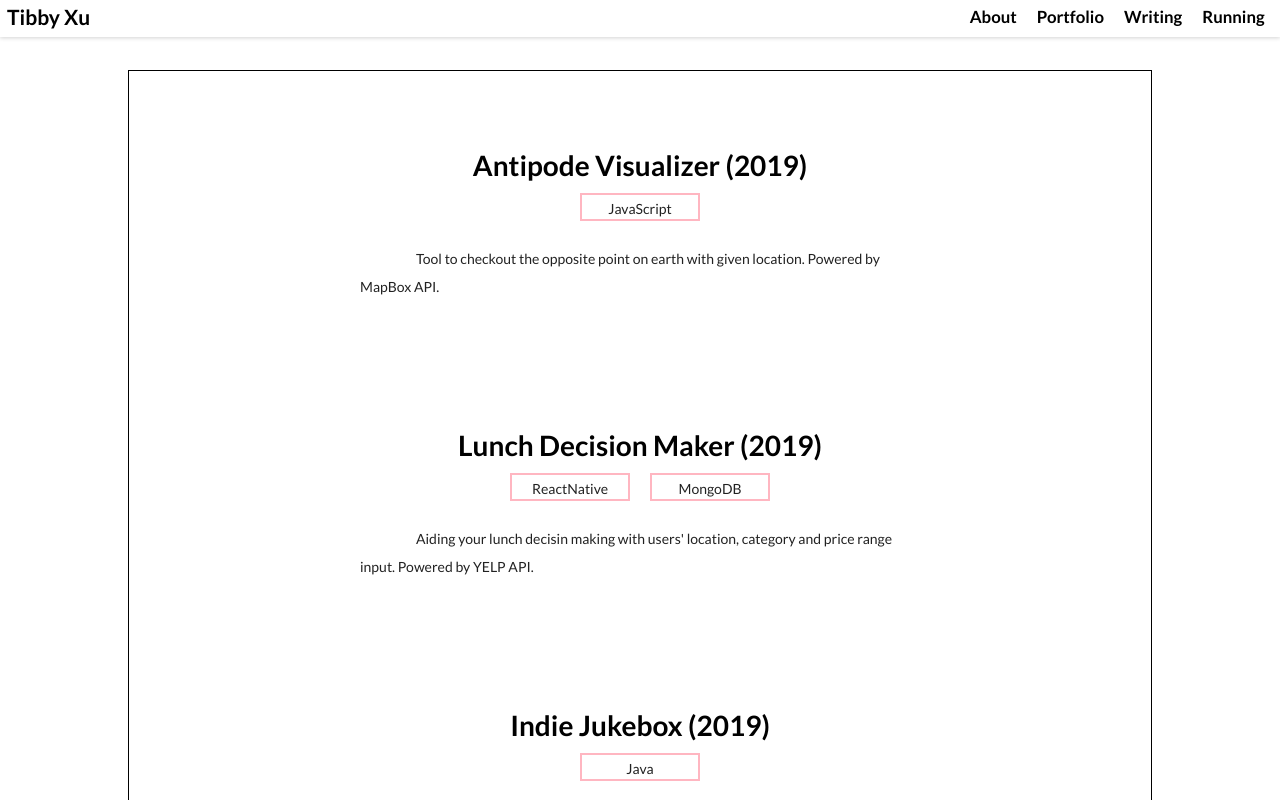
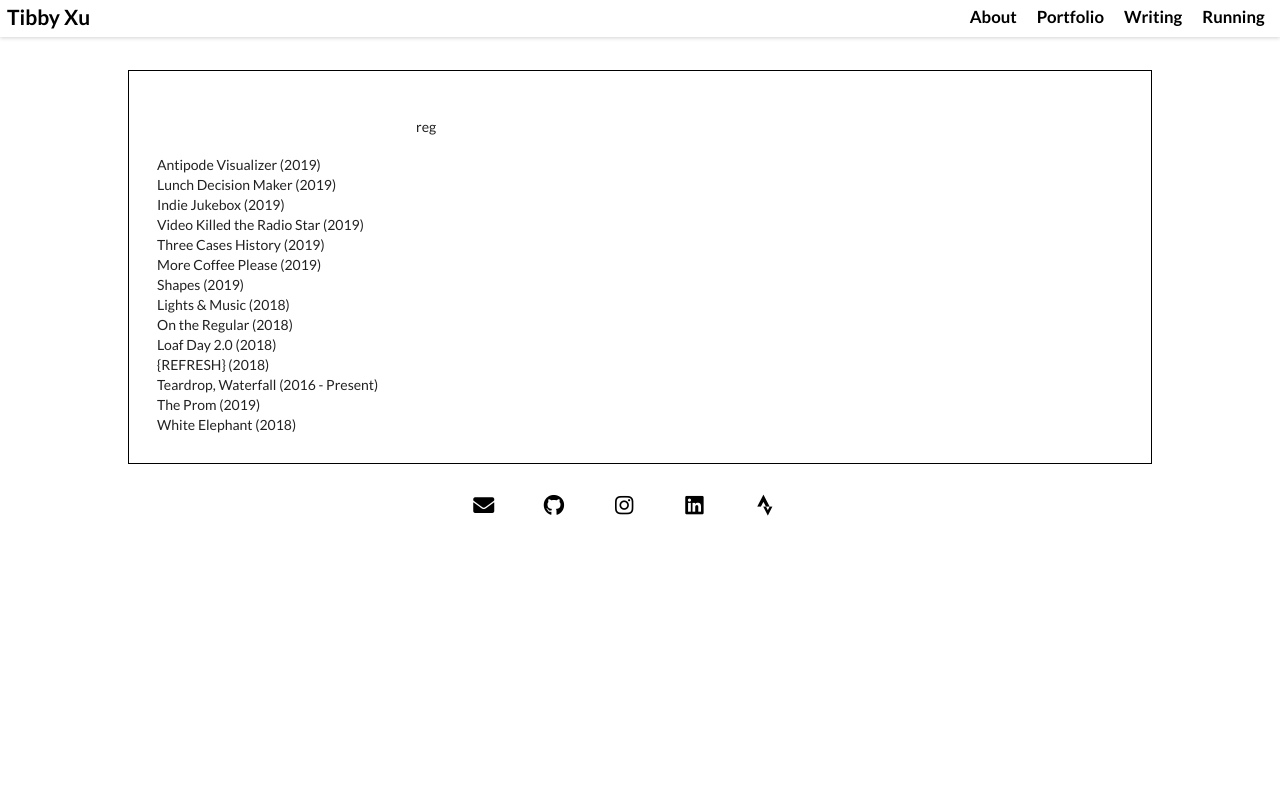
Before and after one commit to fallwall/she-run-freely, a React (Create React App) app: page /#/codes in a window 1280 px wide. Shown: the top 800 px of the page. Built offline with nearby package versions, Linux system fonts and the light colour scheme.

Commit message:
better view

```diff
--- a/src/App.css
+++ b/src/App.css
@@ -136,6 +136,13 @@ margin: 1em 15%;
   margin: 0 2em;
 }
 
+.code-wrapper {
+  display:none;
+}
+.code-wrapper-full {
+  display:block;
+}
+
 @media screen and (max-width: 1260px) {
   .mini-portfolio-grid {
     display: grid;
@@ -143,9 +150,21 @@ margin: 1em 15%;
     grid-template-rows: repeat(6, auto);
     grid-gap: 5px;
   }
+  .code-wrapper {
+    display:none;
+  }
+  .code-wrapper-full {
+    display:block;
+  }
 }
 
 @media screen and (max-width: 640px) {
+  .code-wrapper-full {
+    display:none;
+  }
+  .code-wrapper {
+    display:block;
+  }
   .page-frame {
     width: 100%;
   }
--- a/src/components/CodeEntry.jsx
+++ b/src/components/CodeEntry.jsx
@@ -5,7 +5,7 @@ export default function CodeEntry({ children }) {
   return (
     <div className="code-entry">
       <Link to={`/codesthis/${parseInt(children.id)}`}><h1 className="code-entry-title">{children.title} ({children.year})</h1></Link>
-      <div className="code-entry-medium">{children.medium.map(i => <div className="medium-stack">{i}</div>)}</div>
+      <div className="code-entry-medium">{children.medium.map(i => <div key={i} className="medium-stack">{i}</div>)}</div>
       <p className="code-entry-tagline">{children.tagline}</p>
     </div>
   )
--- /dev/null
+++ b/src/components/PortfolioMobile.jsx
@@ -0,0 +1,13 @@
+import React from 'react';
+import CodeEntry from '../components/CodeEntry';
+import data from '../data/coding_data.json';
+
+const PortfolioMobile = () => {
+  return (
+    <div className="code-wrapper">
+      {data.entries.map(i => <CodeEntry key={i.id} id={i.id}>{i}</CodeEntry>)}
+    </div>
+  )
+}
+
+export default PortfolioMobile;
--- /dev/null
+++ b/src/components/PortfolioReg.jsx
@@ -0,0 +1,39 @@
+import React, { Component } from 'react';
+import PortfolioRegList from './PortfolioRegList';
+import PortfolioRegFrame from './PortfolioRegFrame';
+import data from '../data/coding_data.json';
+
+export default class PortfolioReg extends Component {
+  constructor() {
+    super();
+    this.state = {
+      entries: null,
+      entry: null
+    }
+  }
+
+  componentDidMount = () => {
+    this.setState({
+      entries: data.entries
+    })
+  }
+
+  selectEntry = (id) => {
+    this.setState({
+      entry: data.entries.filter(i => i.id === parseInt(id))
+    })
+  }
+
+  render() {
+    return (
+      <div className="code-wrapper-full">
+        <p>reg</p>
+        <PortfolioRegList
+          entries={this.state.entries}
+          select={this.selectEntry}
+        />
+        <PortfolioRegFrame />
+      </div>
+    )
+  }
+}
--- /dev/null
+++ b/src/components/PortfolioRegFrame.jsx
@@ -0,0 +1,9 @@
+import React from 'react';
+
+export default function PortfolioRegFrame(props) {
+  return (
+    <div className="portfolio-reg-frame">
+      {props.entry && props.entry.imgs.map(i => <img src={i} alt="cover" />)}
+    </div>
+  )
+}
--- /dev/null
+++ b/src/components/PortfolioRegList.jsx
@@ -0,0 +1,16 @@
+import React from 'react';
+
+export default function PortfolioRegList(props) {
+  return (
+    <div className="portfolio-reg-list">
+      {props.entries && props.entries.map(i => <div
+        key={i.id}
+        name={i.id}
+        onClick={(ev) => { ev.preventDefault(); props.select(i.id); }}
+        className="portfolio-reg-list-each"
+      >
+        {i.title} ({i.year})
+      </div>)}
+    </div>
+  )
+}
--- a/src/data/coding_data.json
+++ b/src/data/coding_data.json
@@ -200,7 +200,7 @@
     {
       "id": 14,
       "title": "White Elephant",
-      "year": "2019",
+      "year": "2018",
       "img": "https://i.imgur.com/jIbEnul.jpg",
       "medium": [
         "Adobe Illustrator"
--- a/src/pages/Portfolio.jsx
+++ b/src/pages/Portfolio.jsx
@@ -1,14 +1,13 @@
 import React from 'react';
-import CodeEntry from '../components/CodeEntry';
-import data from '../data/coding_data.json';
+import PortfolioMobile from '../components/PortfolioMobile';
+import PortfolioReg from '../components/PortfolioReg';
 import './coding.css';
 
 const Portfolio = () => {
   return (
     <div className="page-frame">
-      <div className="code-wrapper">
-        {data.entries.map(i => <CodeEntry key={i.id} id={i.id}>{i}</CodeEntry>)}
-      </div>
+      <PortfolioMobile />
+      <PortfolioReg />
     </div>
   )
 }
```
